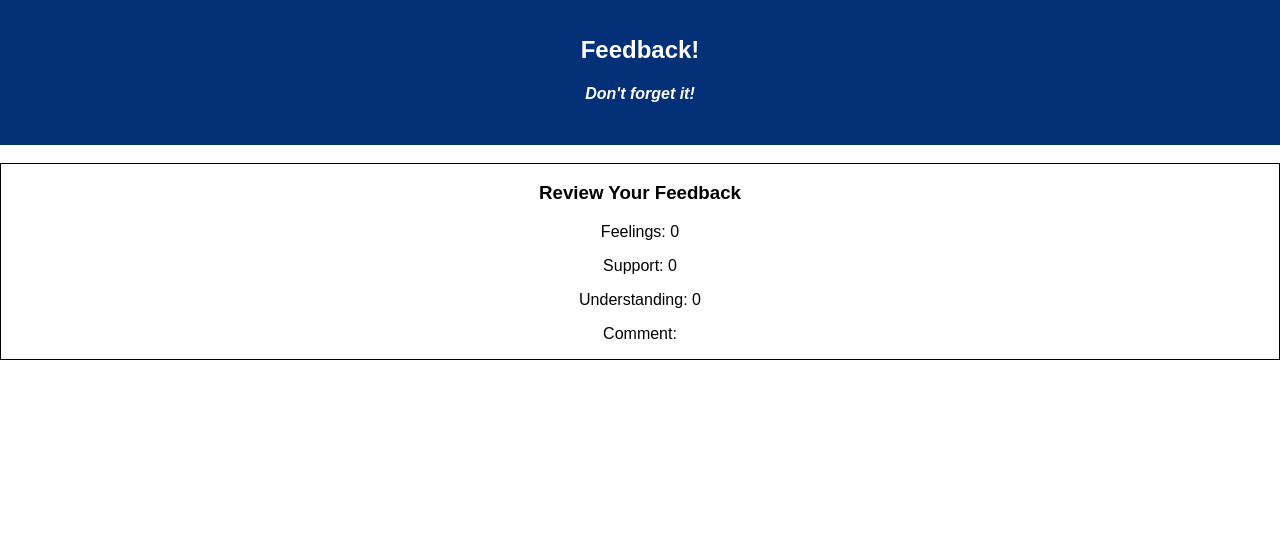
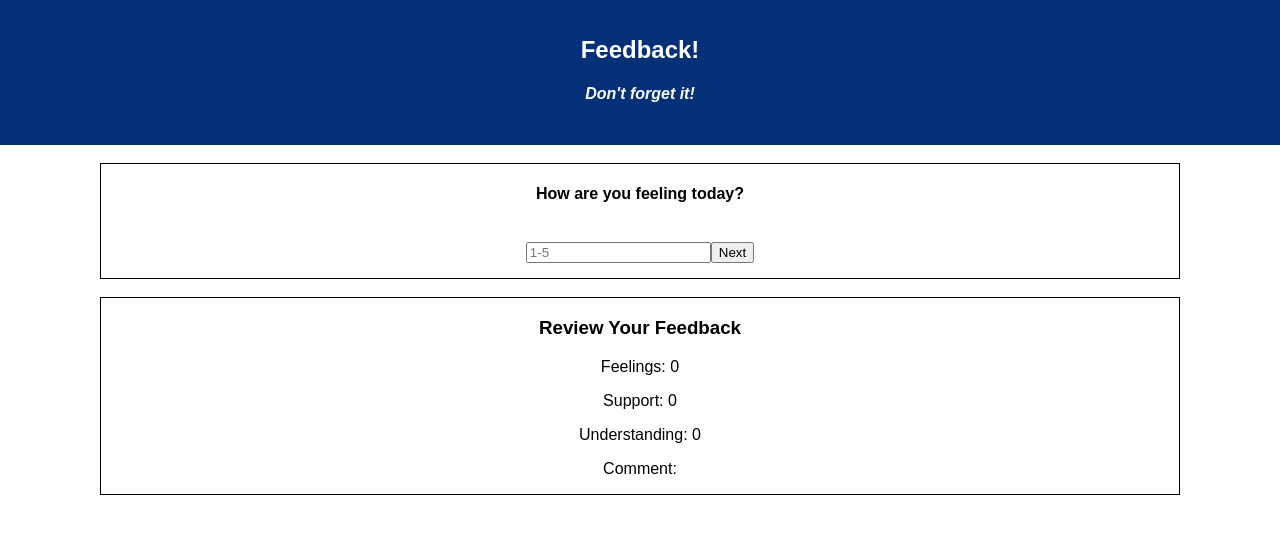
Before and after one commit to brittbmh/Redux-Feedback-Loop, a React (Create React App) app: page / in a window 1280 px wide. Shown: the top 534 px of the page. Built offline with nearby package versions, Linux system fonts and the light colour scheme.

Commit message:
add feelings component

```diff
--- a/src/components/App/App.css
+++ b/src/components/App/App.css
@@ -16,3 +16,10 @@
 .App-intro {
   font-size: large;
 }
+
+.feedbackDiv {
+    border: 1px solid;
+    margin-left: 100px;
+    margin-right: 100px;
+    padding-bottom: 15px;
+}
--- a/src/components/App/App.js
+++ b/src/components/App/App.js
@@ -3,6 +3,8 @@ import axios from 'axios';
 import './App.css';
 import Header from './../Header/Header.js'
 import Review from './../Review/Review.js'
+import Feelings from './../Feelings/Feelings.js'
+import {HashRouter as Router, Route, Link } from 'react-router-dom';
 
 class App extends Component {
   render() {
@@ -10,6 +12,12 @@ class App extends Component {
       <div className="App">
         <Header />
         <br/>
+        <Router>
+          <div>
+            <Route exact path='/' component={Feelings}/>
+          </div>
+        </Router>
+        <br />
         <Review />
       </div>
     );
--- a/src/components/Feelings/Feelings.js
+++ b/src/components/Feelings/Feelings.js
@@ -0,0 +1,38 @@
+import React, {Component} from 'react';
+import { connect } from 'react-redux';
+
+class Feelings extends Component {
+    constructor(){
+        super();
+        this.state = {
+            feelings: 0
+        }
+    }
+
+    changeFeelings = (event) => {
+        this.setState({
+            feelings: event.target.value
+        });
+    }
+
+    sendFeelings = (event) => {
+        event.preventDefault();
+        const feelings = this.state.feelings;
+        const action = { type: 'UPDATE_FEELINGS', payload: feelings };
+        this.props.dispatch(action);
+        this.props.history.push('/Understanding');
+    }
+
+    render () {
+        return (
+            <div className="feedbackDiv">
+                <h4>How are you feeling today?</h4>
+                <br />
+                <input type="text" onChange={this.changeFeelings} placeholder="1-5"/>
+                <button onClick={this.sendFeelings}>Next</button>
+            </div>
+        )
+    }
+}
+
+export default connect()(Feelings);
--- a/src/components/Review/Review.css
+++ b/src/components/Review/Review.css
@@ -1,3 +1,5 @@
 .review {
     border: 1px solid;
+    margin-left: 100px;
+    margin-right: 100px;
 }
```
